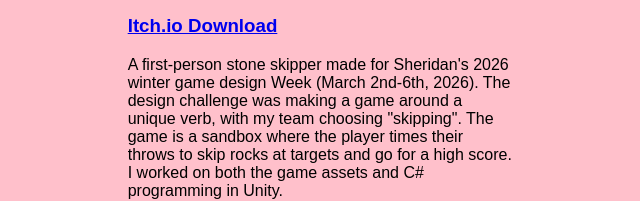
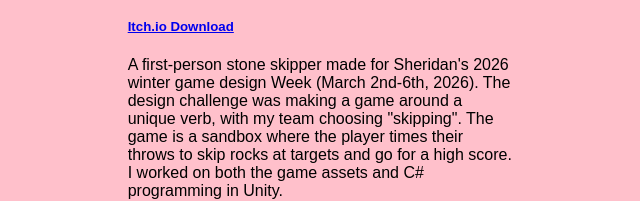
Before and after one commit to Alibi231/Portfolio, a plain HTML site: page index.html in a window 1280 px wide. Shown: the part 549-750 px from the top of the page, 319-959 px from the left. Drawn offline with Linux system fonts and the light colour scheme.

Commit message:
changedTextFormat

```diff
--- a/index.html
+++ b/index.html
@@ -15,7 +15,7 @@
       <div class="img">
         <img src="https://img.itch.zone/aW1hZ2UvNDM0NDY2MC8yNTk3OTQ0MS5wbmc=/347x500/LTL2RQ.png">
       </div>
-      <h3><a href="https://alibi231.itch.io/life-rocks">Itch.io Download</a></h3>
+      <h5><a href="https://alibi231.itch.io/life-rocks">Itch.io Download</a></h5>
       <p>
         A first-person stone skipper made for Sheridan's 2026 winter game design Week (March 2nd-6th, 2026). The design challenge was making a game around a unique verb, with my team choosing "skipping". The game is a sandbox where the player times their throws to skip rocks at targets and go for a high score. I worked on both the game assets and C# programming in Unity.
       </p>
```
